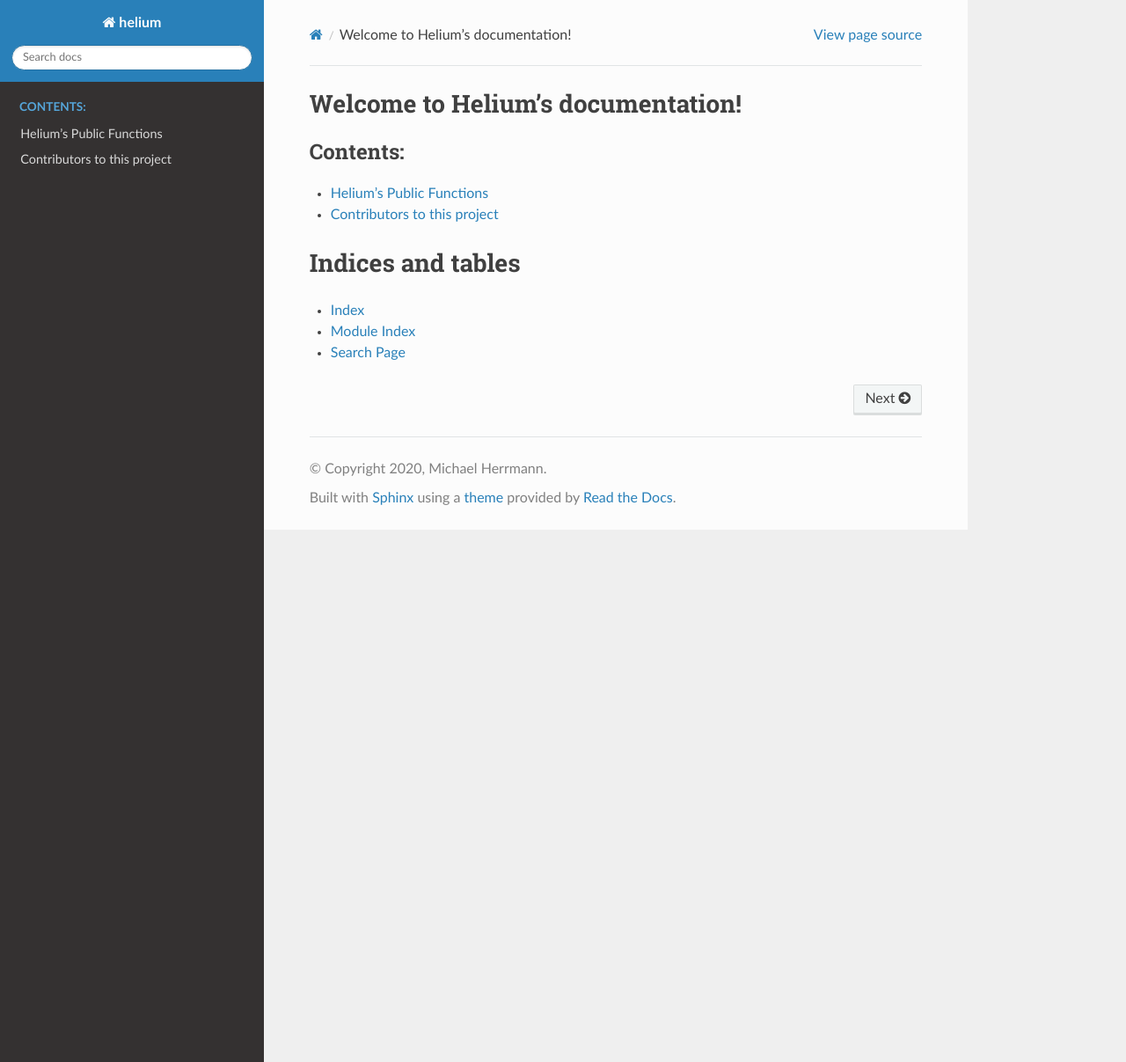
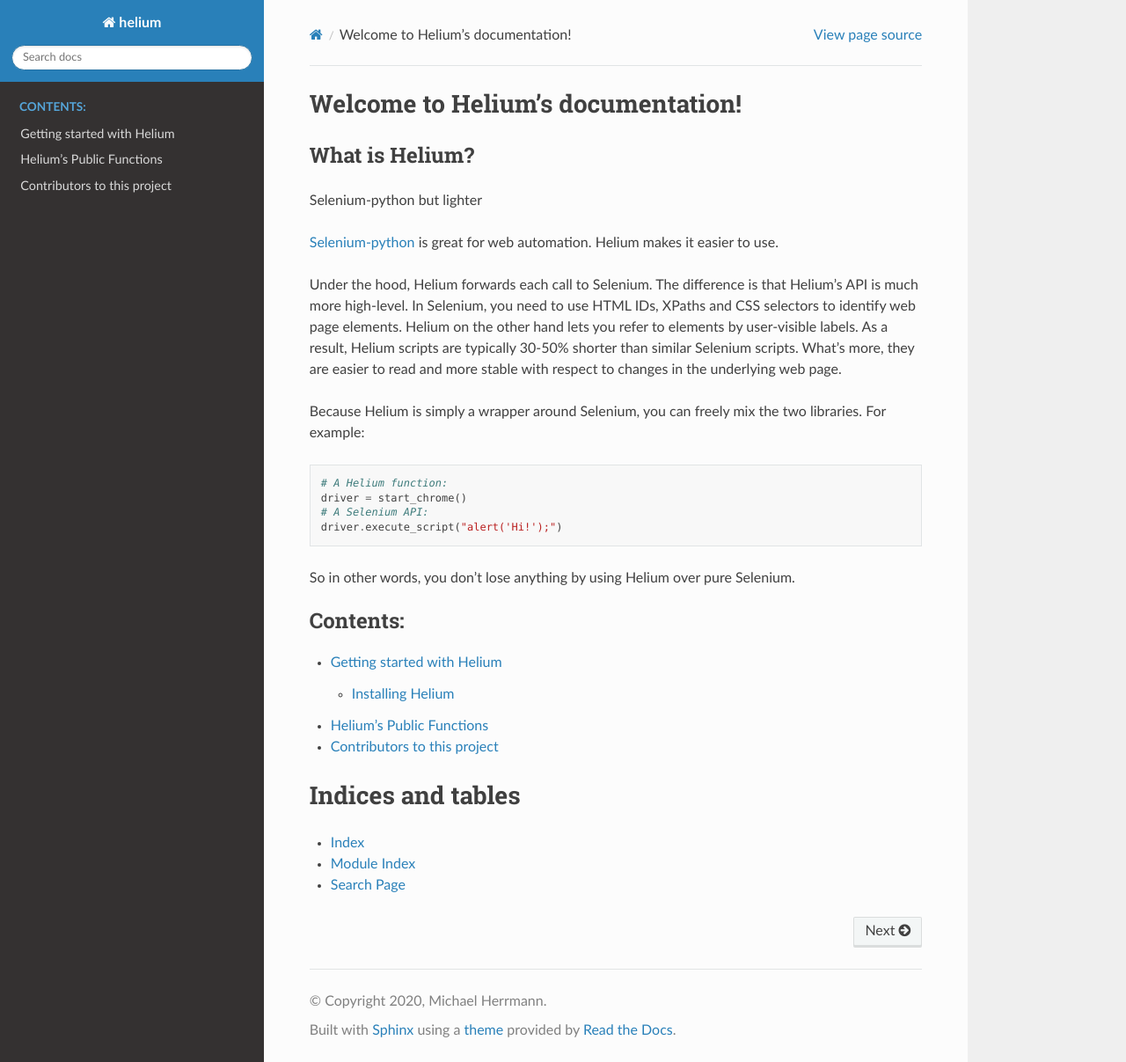
Before and after one commit to keeneyetact/selenium-helium, a Sphinx documentation site: the page built from docs/index.rst, in a window 1280 px wide and 1207 px high. Shown: the whole window at 88% size. Built offline with Sphinx 7.4.7 and the Read the Docs theme 2.0.0, drawn with Linux system fonts in a browser that asks for light colours.

```diff
--- a/docs/conf.py
+++ b/docs/conf.py
@@ -1,6 +1,5 @@
 import os
 import sys
-
 from datetime import date
 
 sys.path.insert(0, os.path.abspath('..'))
@@ -46,5 +45,3 @@ html_theme = 'sphinx_rtd_theme'
 # relative to this directory. They are copied after the builtin static files,
 # so a file named "default.css" will overwrite the builtin "default.css".
 html_static_path = ['_static']
-
-# autodoc_member_order = 'bysource'
--- a/docs/contributors.rst
+++ b/docs/contributors.rst
@@ -5,4 +5,4 @@ Contributors to this project
     `SocialUsernameName <Profile-Url>`_ (**Your Name**) - *Description of your contribution in a few words*
 
 - `mherrmann <https://github.com/mherrmann>`_ (**Michael Herrmann**) - *Project creator and maintainer*
-- `IgnisDa <https://github.com/IgnisDa>`_ (**Diptesh Choudhuri**) - *Added documentation*
+- `IgnisDa <https://github.com/IgnisDa>`_ (**Diptesh Choudhuri**) - *Documentation maintainer*
--- a/docs/index.rst
+++ b/docs/index.rst
@@ -1,10 +1,40 @@
 Welcome to Helium's documentation!
 ==================================
+
+What is Helium?
+^^^^^^^^^^^^^^^
+
+Selenium-python but lighter
+
+`Selenium-python <https://selenium-python.readthedocs.io/>`_  is great for web
+automation. Helium makes it easier to use.
+
+Under the hood, Helium forwards each call to Selenium. The difference is that
+Helium's API is much more high-level. In Selenium, you need to use HTML IDs,
+XPaths and CSS selectors to identify web page elements. Helium on the other hand
+lets you refer to elements by user-visible labels. As a result, Helium scripts
+are typically 30-50% shorter than similar Selenium scripts. What's more, they
+are easier to read and more stable with respect to changes in the underlying web
+page.
+
+Because Helium is simply a wrapper around Selenium, you can freely mix the two
+libraries. For example:
+
+
+.. code-block:: python
+
+   # A Helium function:
+   driver = start_chrome()
+   # A Selenium API:
+   driver.execute_script("alert('Hi!');")
+
+So in other words, you don't lose anything by using Helium over pure Selenium.
 
 .. toctree::
    :maxdepth: 2
    :caption: Contents:
 
+   getting-started.rst
    main.rst
    contributors.rst
 
```
Also changed, not shown: README.md (+2 -0 lines), docs/getting-started.rst (added, +40 -0 lines).
